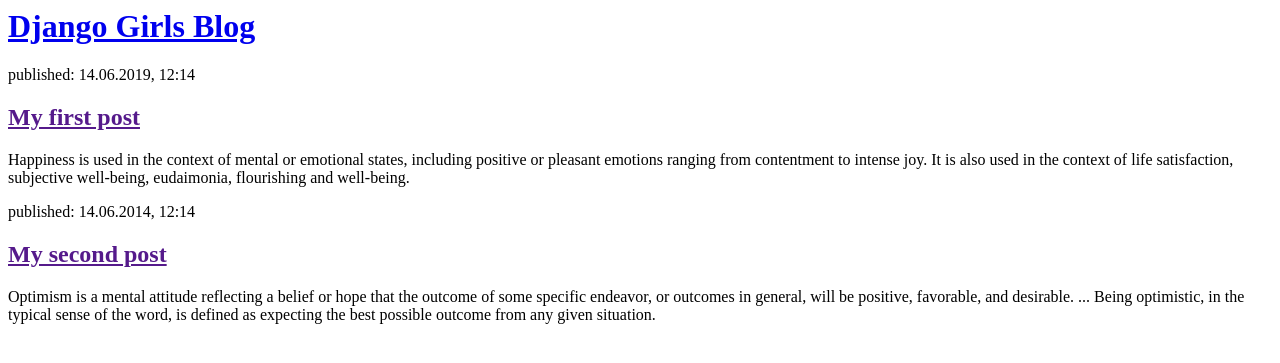
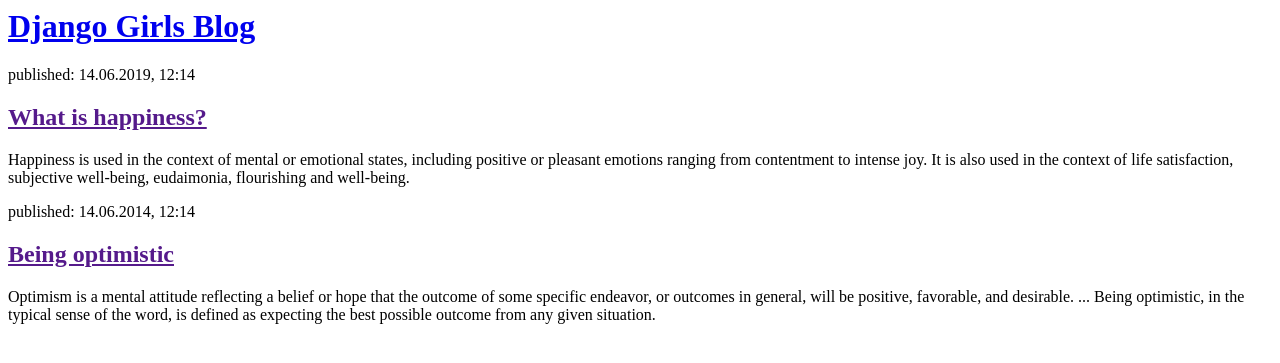
Before and after one commit to Sunil-Yaragoppa/my-first-blog, a Django app: page / in a window 1280 px wide. Shown: the top 363 px of the page. Run offline with Django 3.2, Linux system fonts and the light colour scheme.

Commit message:
My Django Girls app, commit html file

```diff
--- a/blog/templates/blog/post_list.html
+++ b/blog/templates/blog/post_list.html
@@ -9,13 +9,13 @@
 
         <div>
             <p>published: 14.06.2019, 12:14</p>
-            <h2><a href="">My first post</a></h2>
+            <h2><a href="">What is happiness?</a></h2>
             <p>Happiness is used in the context of mental or emotional states, including positive or pleasant emotions ranging from contentment to intense joy. It is also used in the context of life satisfaction, subjective well-being, eudaimonia, flourishing and well-being.</p>
         </div>
 
         <div>
             <p>published: 14.06.2014, 12:14</p>
-            <h2><a href="">My second post</a></h2>
+            <h2><a href="">Being optimistic</a></h2>
             <p>Optimism is a mental attitude reflecting a belief or hope that the outcome of some specific endeavor, or outcomes in general, will be positive, favorable, and desirable. ... Being optimistic, in the typical sense of the word, is defined as expecting the best possible outcome from any given situation.</p>
         </div>
     </body>
```
